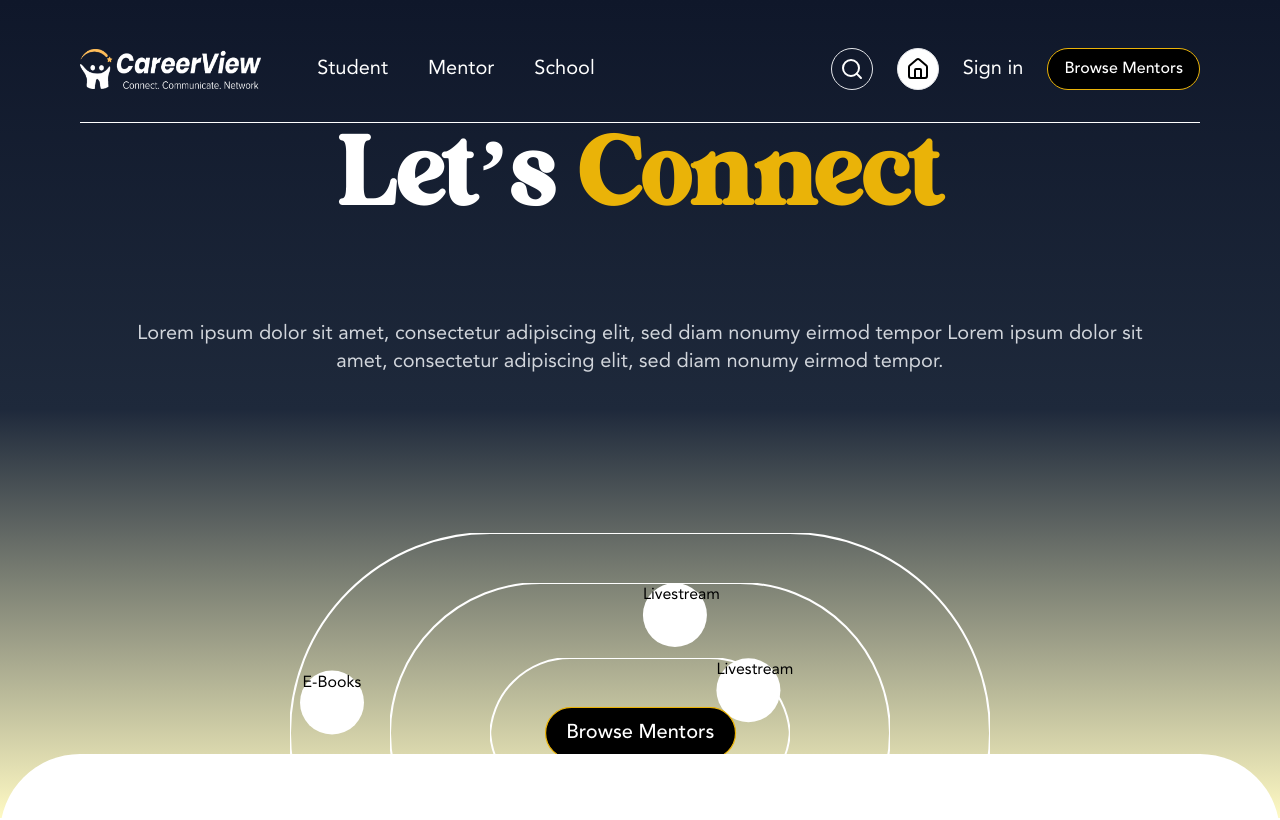
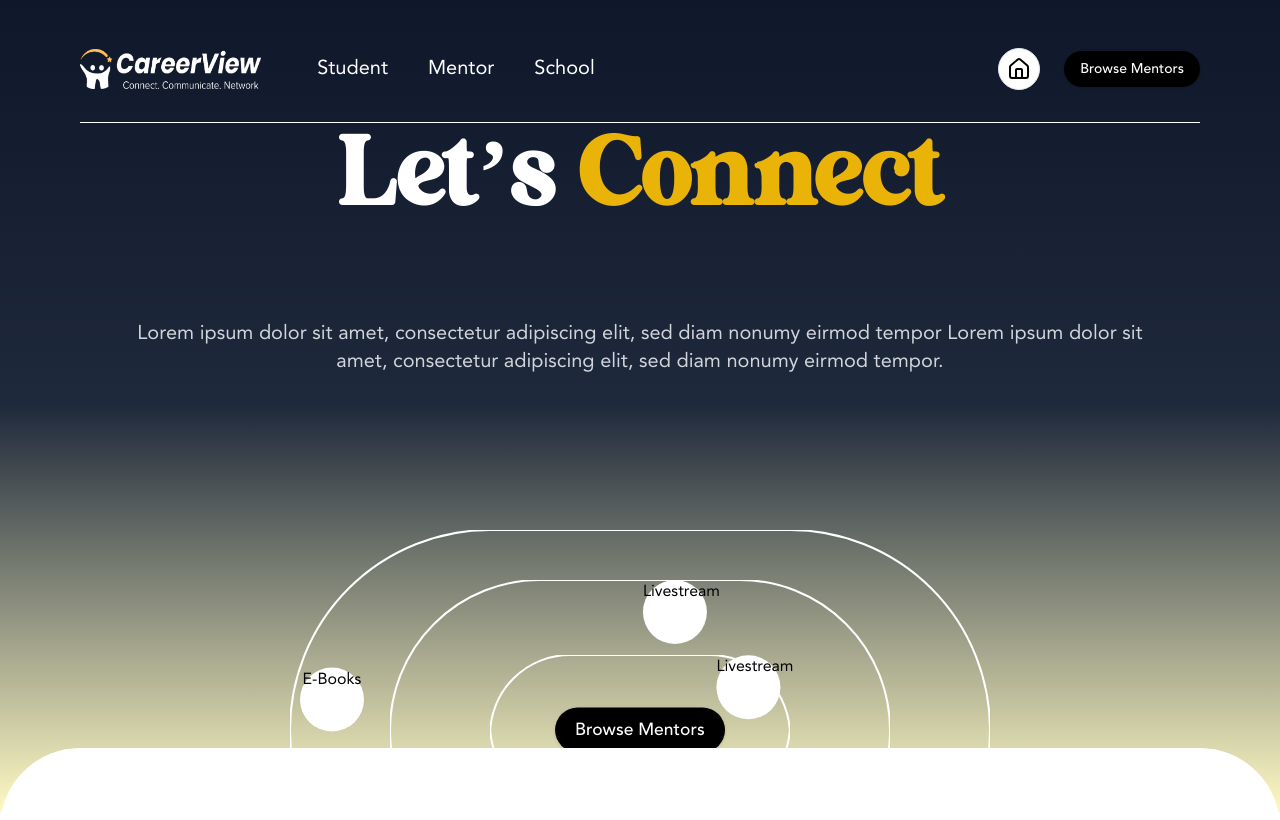
Before and after one commit to ZvityTeam/career-view-ui-dev, a React (Vite) app: page / in a window 1280 px wide. Shown: the top 820 px of the page. Built offline with nearby package versions, Linux system fonts and the light colour scheme; a web font is replaced by a local one.

Commit message:
Refactor: fix button component, make it scalable.

```diff
--- a/package.json
+++ b/package.json
@@ -10,6 +10,8 @@
     "preview": "vite preview"
   },
   "dependencies": {
+    "@radix-ui/react-slot": "^1.1.1",
+    "class-variance-authority": "^0.7.1",
     "clsx": "^2.1.1",
     "framer-motion": "^11.16.0",
     "lucide-react": "^0.469.0",
--- a/src/components/button/Button.tsx
+++ b/src/components/button/Button.tsx
@@ -1,46 +1,54 @@
-import { cn } from '../../utils/cn';
+import * as React from 'react';
+import { Slot } from '@radix-ui/react-slot';
+import { cva, type VariantProps } from 'class-variance-authority';
+import { cn } from '../../utils/cn.ts';
 
-interface ButtonProps {
-  children: string;
-  className?: string;
-  variant?: 'primary' | 'secondary'; // Button variants
-  size?: 'auto' | 'sm' | 'md' | 'lg'; // Button sizes
-  onClick?: () => void;
-  type?: 'button' | 'submit' | 'reset';
+const buttonVariants = cva(
+  'inline-flex items-center justify-center gap-2 rounded-full bg-black text-white whitespace-nowrap text-sm font-medium transition-colors focus-visible:outline-none focus-visible:ring-1 focus-visible:ring-ring disabled:pointer-events-none disabled:opacity-50 [&_svg]:pointer-events-none [&_svg]:size-4 [&_svg]:shrink-0 transition-colors',
+  {
+    variants: {
+      variant: {
+        default: ' shadow hover:bg-primary/90',
+        destructive: ' shadow-sm hover:bg-destructive/90',
+        outline:
+          'border border-input bg-background shadow-sm hover:bg-accent hover:text-accent-foreground',
+        secondary:
+          'bg-secondary text-secondary-foreground shadow-sm hover:bg-secondary/80',
+        ghost: 'hover:bg-accent hover:text-accent-foreground',
+        link: 'text-primary underline-offset-4 hover:underline',
+      },
+      size: {
+        default: 'h-9 px-4 py-2',
+        sm: 'h-8 px-3 text-xs',
+        lg: 'h-10  px-8',
+        icon: 'h-9 w-9',
+      },
+    },
+    defaultVariants: {
+      variant: 'default',
+      size: 'default',
+    },
+  }
+);
+
+export interface ButtonProps
+  extends React.ButtonHTMLAttributes<HTMLButtonElement>,
+    VariantProps<typeof buttonVariants> {
+  asChild?: boolean;
 }
 
-export const Button = ({
-  children,
-  className,
-  variant = 'primary',
-  size = 'auto', // Default to auto (full width)
-  onClick,
-  type = 'button',
-}: ButtonProps) => {
-  const baseClasses =
-    'px-4 py-2 rounded-full font-medium transition-colors duration-300';
+const Button = React.forwardRef<HTMLButtonElement, ButtonProps>(
+  ({ className, variant, size, asChild = false, ...props }, ref) => {
+    const Comp = asChild ? Slot : 'button';
+    return (
+      <Comp
+        className={cn(buttonVariants({ variant, size, className }))}
+        ref={ref}
+        {...props}
+      />
+    );
+  }
+);
+Button.displayName = 'Button';
 
-  const variants = {
-    primary:
-      'bg-black text-white border border-yellow-500 hover:bg-transparent hover:text-black hover:border-black',
-    secondary:
-      'bg-transparent text-black border border-black hover:bg-black hover:text-white',
-  };
-
-  const sizes = {
-    auto: 'w-full', // Full width of parent
-    sm: 'w-24', // Small fixed width
-    md: 'w-36', // Medium fixed width
-    lg: 'w-48', // Large fixed width
-  };
-
-  return (
-    <button
-      type={type}
-      onClick={onClick}
-      className={cn(baseClasses, variants[variant], sizes[size], className)}
-    >
-      {children}
-    </button>
-  );
-};
+export { Button, buttonVariants };
--- a/src/components/navbar/Navbar.tsx
+++ b/src/components/navbar/Navbar.tsx
@@ -1,4 +1,4 @@
-import { Home as HomeIcon, Search } from 'lucide-react';
+import { Home as HomeIcon } from 'lucide-react';
 import { NAV_ITEMS } from './NavbarConfig';
 import { Link } from 'react-router-dom';
 import { AppLogo } from '../../assets';
@@ -50,10 +50,6 @@
 
         {/* Right Side */}
         <div className='flex items-center space-x-6'>
-          <NavIcon
-            icon={Search}
-            className={isDark ? 'text-gray-800' : 'text-white'}
-          />
           <Link
             to='/'
             className={`text-xl ${
@@ -67,17 +63,6 @@
               filled
             />
           </Link>
-
-          <Link
-            to='/signin'
-            className={`text-xl ${
-              isDark
-                ? 'text-gray-800 hover:text-gray-600'
-                : 'text-white hover:text-gray-300'
-            }`}
-          >
-            Sign in
-          </Link>
           <Link to='/browse-mentors'>
             <Button>{isDark ? 'Browse Mentors' : 'Browse Mentors'}</Button>
           </Link>
```
Also changed, not shown: 1 other file (tests, documents, lock files or other folders).
